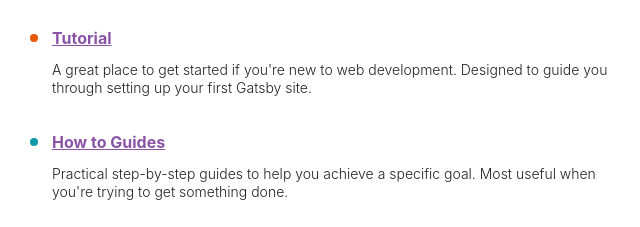
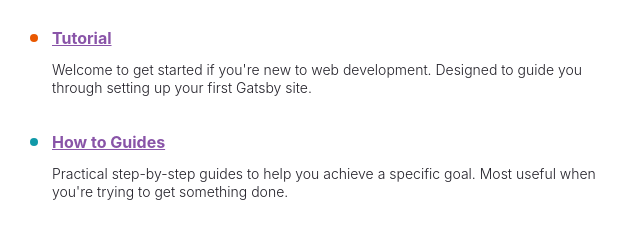
Before and after one commit to muraliSMD/gatsby-site, a Gatsby site: page / in a window 1280 px wide. Shown: the part 379-606 px from the top of the page, 52-692 px from the left. Built offline with nearby package versions, Linux system fonts and the light colour scheme; Gatsby itself is replaced by a stand-in of ours.

Commit message:
sample text updated

```diff
--- a/src/pages/index.js
+++ b/src/pages/index.js
@@ -84,7 +84,7 @@
     text: "Tutorial",
     url: "https://www.gatsbyjs.com/docs/tutorial/",
     description:
-      "A great place to get started if you're new to web development. Designed to guide you through setting up your first Gatsby site.",
+      "Welcome to get started if you're new to web development. Designed to guide you through setting up your first Gatsby site.",
     color: "#E95800",
   },
   {
```
